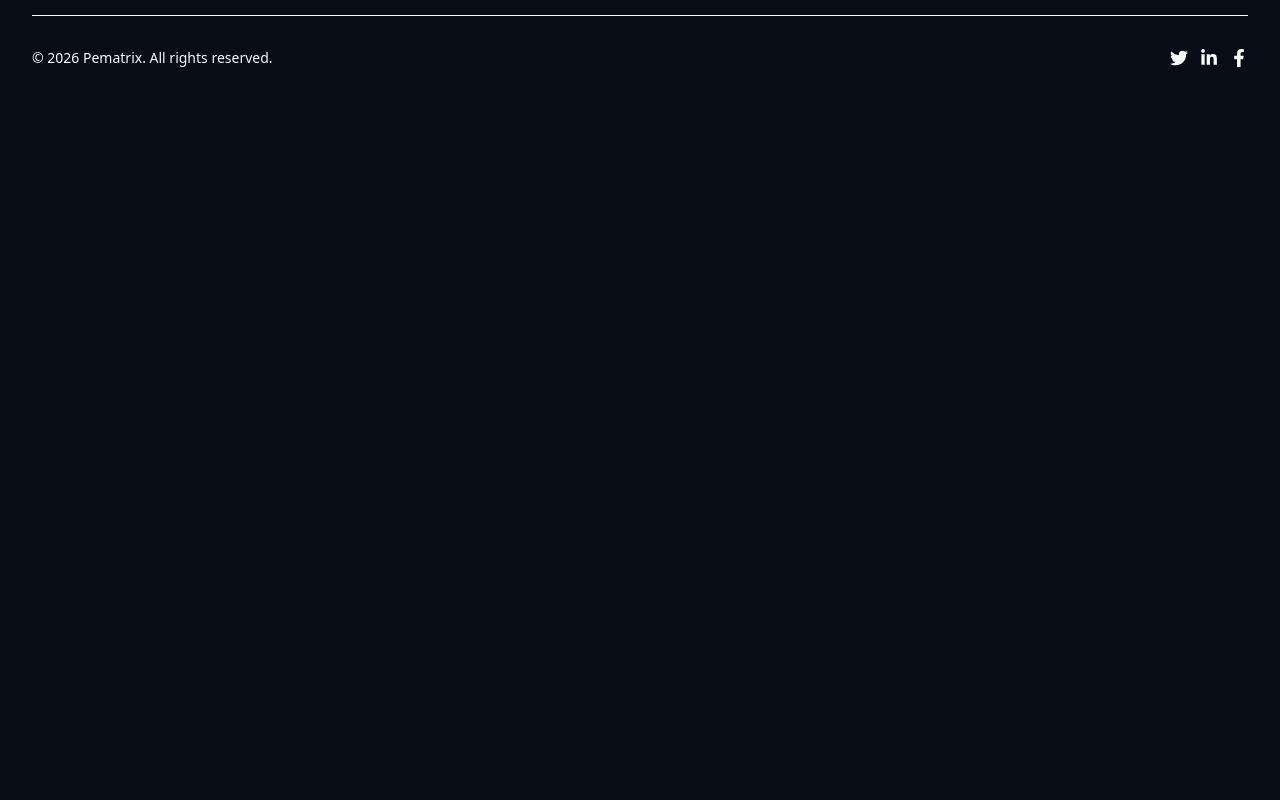
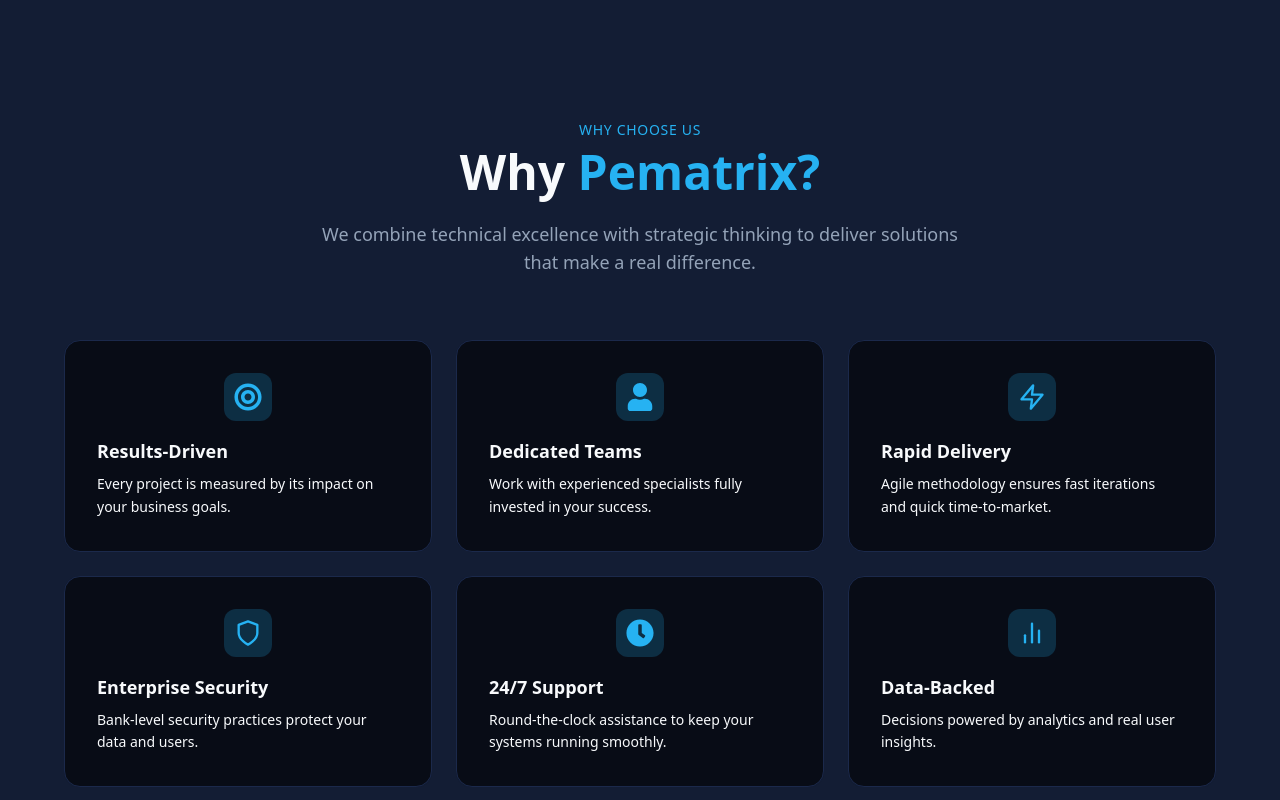
Before and after one commit to DeraJudy/pematrix, a Next.js app: page / in a window 1280 px wide. Shown: the part 2040-2840 px from the top of the page. Before the commit the page ends 2140 px from the top, so only its background shows below. Built offline with nearby package versions, Linux system fonts and the light colour scheme.

Commit message:
Features done

```diff
--- a/src/app/page.js
+++ b/src/app/page.js
@@ -1,5 +1,6 @@
 import Hero from "@/components/Hero";
 import Services from "@/components/Services";
+import WhyUs from "@/components/WhyUs";
 import Image from "next/image";
 
 export default function Home() {
@@ -7,6 +8,7 @@
     <div className="">
       <Hero />
       <Services />
+      <WhyUs />
     </div>
   );
 }
--- a/src/components/Services.js
+++ b/src/components/Services.js
@@ -2,7 +2,7 @@
 
 import React from "react";
 import { motion } from "framer-motion";
-import { FaCloud, FaCode, FaLightbulb, FaPalette } from "react-icons/fa";
+import { FaCloud, FaCode, FaLightbulb, FaPalette, FaWrench, FaNetworkWired, } from "react-icons/fa";
 
 // Motion helpers
 const MotionDiv = motion.create("div");
@@ -53,6 +53,16 @@
     title: "Digital Strategy",
     description:
       "Data-driven roadmaps for digital success. We align technology initiatives with business goals for maximum impact.",
+  },
+  {
+    icon: FaWrench,
+    title: "Computer & Peripheral Repair",
+    description: "Expert diagnosis and repair services for all computer hardware and peripherals. Fast turnaround, reliable fixes."
+  },
+  {
+    icon: FaNetworkWired,
+    title: "IT Consulting & Networking",
+    description: "Office networks, WiFi, LAN, security, and ongoing network management tailored to your business."
   },
 ];
 
--- /dev/null
+++ b/src/components/WhyUs.js
@@ -0,0 +1,167 @@
+"use client";
+import React from 'react'
+import { motion } from "framer-motion";
+import { FaClock, FaUser, FaBullseye } from 'react-icons/fa';
+import { FiZap, FiShield, FiBarChart2 } from "react-icons/fi";
+
+const features = [
+    {
+        icon: FaBullseye,
+        title: "Results-Driven",
+        description: "Every project is measured by its impact on your business goals.",
+    },
+    {
+        icon: FaUser,
+        title: "Dedicated Teams",
+        description: "Work with experienced specialists fully invested in your success.",
+    },
+    {
+        icon: FiZap,
+        title: "Rapid Delivery",
+        description: "Agile methodology ensures fast iterations and quick time-to-market.",
+    },
+    {
+        icon: FiShield,
+        title: "Enterprise Security",
+        description: "Bank-level security practices protect your data and users.",
+    },
+    {
+        icon: FaClock,
+        title: "24/7 Support",
+        description: "Round-the-clock assistance to keep your systems running smoothly.",
+    },
+    {
+        icon: FiBarChart2,
+        title: "Data-Backed",
+        description: "Decisions powered by analytics and real user insights.",
+    },
+];
+
+// Motion helpers
+const MotionDiv = motion.create("div");
+
+const containerVariants = {
+    hidden: { opacity: 0 },
+    visible: {
+        opacity: 1,
+        transition: {
+            staggerChildren: 0.1,
+        },
+    },
+};
+
+const itemVariants = {
+    hidden: { opacity: 0, scale: 0.9 },
+    visible: {
+        opacity: 1,
+        scale: 1,
+        transition: {
+            duration: 0.5,
+        },
+    },
+};
+
+
+const WhyUs = () => {
+    return (
+        <section
+            className="relative py-28 px-6"
+            style={{ backgroundColor: "hsl(var(--secondary))" }}
+        >
+            <div className="mx-auto max-w-6xl">
+
+                <div className="mb-16 text-center">
+                    <p
+                        style={{ color: "hsl(var(--primary))" }}
+                        className="mb-2 text-sm font-medium uppercase tracking-wider"
+                    >
+                        Why Choose Us
+                    </p>
+
+                    <h2
+                        style={{ color: "hsl(var(--foreground))" }}
+                        className="mb-6 text-3xl md:text-4xl lg:text-5xl font-bold"
+                    >
+                        Why
+                        <span style={{ color: "hsl(var(--primary))" }}> Pematrix? </span>
+                    </h2>
+
+                    <p
+                        style={{ color: "hsl(var(--muted-foreground))" }}
+                        className="mx-auto max-w-2xl text-lg"
+                    >
+                        We combine technical excellence with strategic thinking to deliver solutions that make a real difference.
+                    </p>
+                </div>
+
+
+                {/* Features Grid */}
+                <MotionDiv
+                    variants={containerVariants}
+                    initial="hidden"
+                    whileInView="visible"
+                    viewport={{ once: true, amount: 0.2 }}
+                    className="grid grid-cols-1 md:grid-cols-2 lg:grid-cols-3 gap-6"
+                >
+                    {features.map((feature) => {
+                        const IconComponent = feature.icon;
+
+                        return (
+                            <MotionDiv
+                                key={feature.title}
+                                variants={itemVariants}
+                                initial={{ boxShadow: "0 0 0 rgba(0,0,0,0)" }}
+                                whileHover={{
+                                    y: -6,
+                                    boxShadow: "0 20px 40px hsl(var(--primary) / 25%)",
+                                }}
+                                transition={{
+                                    type: "spring",
+                                    stiffness: 260,
+                                    damping: 20,
+                                }}
+                                className="rounded-2xl border backdrop-blur-xl p-8"
+                                style={{
+                                    backgroundColor: "hsl(var(--background))",
+                                    borderColor: "hsl(var(--border))",
+                                }}
+                            >
+
+                                <motion.div
+                                    style={{
+                                        backgroundColor: "hsl(var(--primary) / 20%)",
+                                    }}
+                                    whileHover={{
+                                        backgroundColor: "hsl(var(--primary) / 30%)",
+                                    }}
+                                    transition={{
+                                        duration: 0.25,
+                                        ease: "easeOut",
+                                    }}
+                                    className="w-12 h-12 rounded-xl flex items-center justify-center mx-auto mb-4"
+                                >
+                                    <IconComponent
+                                        className="h-7 w-7"
+                                        style={{ color: "hsl(var(--primary))" }}
+                                    />
+                                </motion.div>
+
+                                <h3 className="font-display text-lg font-semibold text-foreground mb-2">
+                                    {feature.title}
+                                </h3>
+
+                                <p className="text-muted-foreground text-sm leading-relaxed">
+                                    {feature.description}
+                                </p>
+                            </MotionDiv>
+                        );
+                    })}
+
+                </MotionDiv>
+
+            </div>
+        </section>
+    )
+}
+
+export default WhyUs
```
